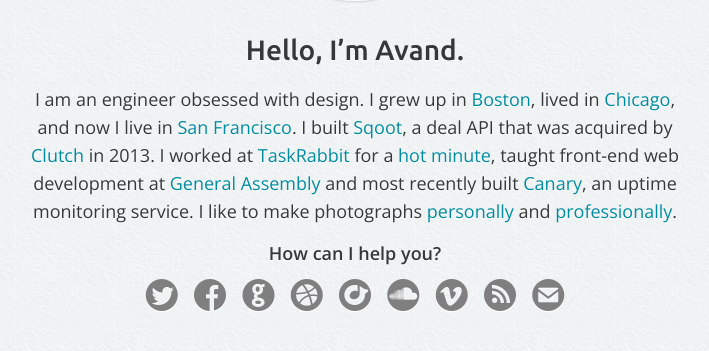
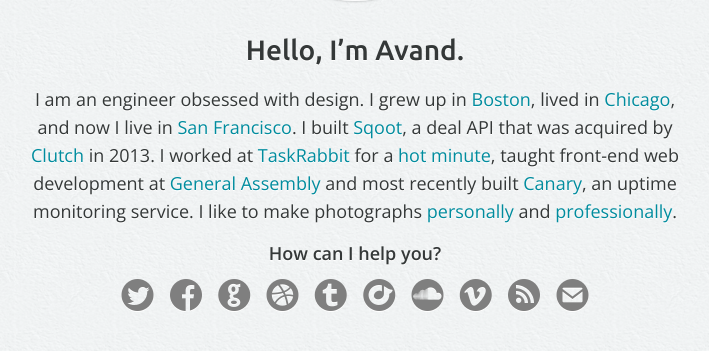
Before and after one commit to avand/avand.github.com, a Jekyll site: the page built from index.html, in a window 1280 px wide, cut to the strip 268-619 px from the top of the page. Shown: the whole strip, without its empty margins (285-994 px from the left). Built offline with Jekyll 4.4.1, drawn with Linux system fonts in a browser that asks for light colours.

Commit message:
Tumblr link

```diff
--- a/_includes/_links.html
+++ b/_includes/_links.html
@@ -3,6 +3,7 @@
   <a href="https://www.facebook.com/avand" class="facebook ss-icon ss-social-circle" title="Facebook">Facebook</a>
   <a href="https://github.com/avand" class="github ss-icon ss-social-circle" title="GitHub">GitHub</a>
   <a href="http://dribbble.com/avand" class="dribbble ss-icon ss-social-circle" title="Dribbble">Dribbble</a>
+  <a href="http://photos.avandamiri.com" class="tumblr ss-icon ss-social-circle" title="Tumblr">Tumblr</a>
   <a href="http://www.rdio.com/people/avand/" class="rdio ss-icon ss-social-circle" title="Rdio">Rdio</a>
   <a href="https://soundcloud.com/avand" class="soundcloud ss-icon ss-social-circle" title="SoundCloud">SoundCloud</a>
   <a href="https://vimeo.com/avand" class="vimeo ss-icon ss-social-circle" title="Vimeo">Vimeo</a>
```
